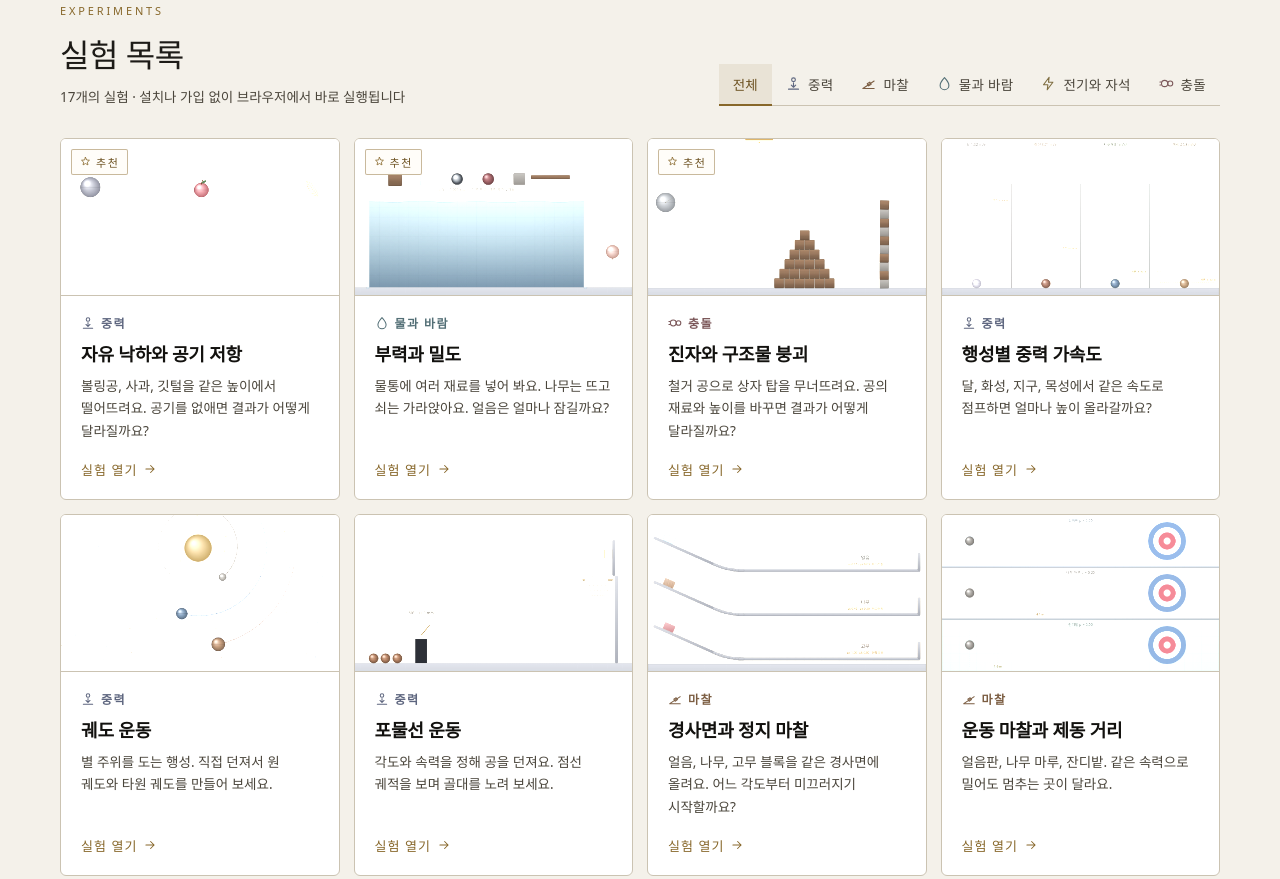
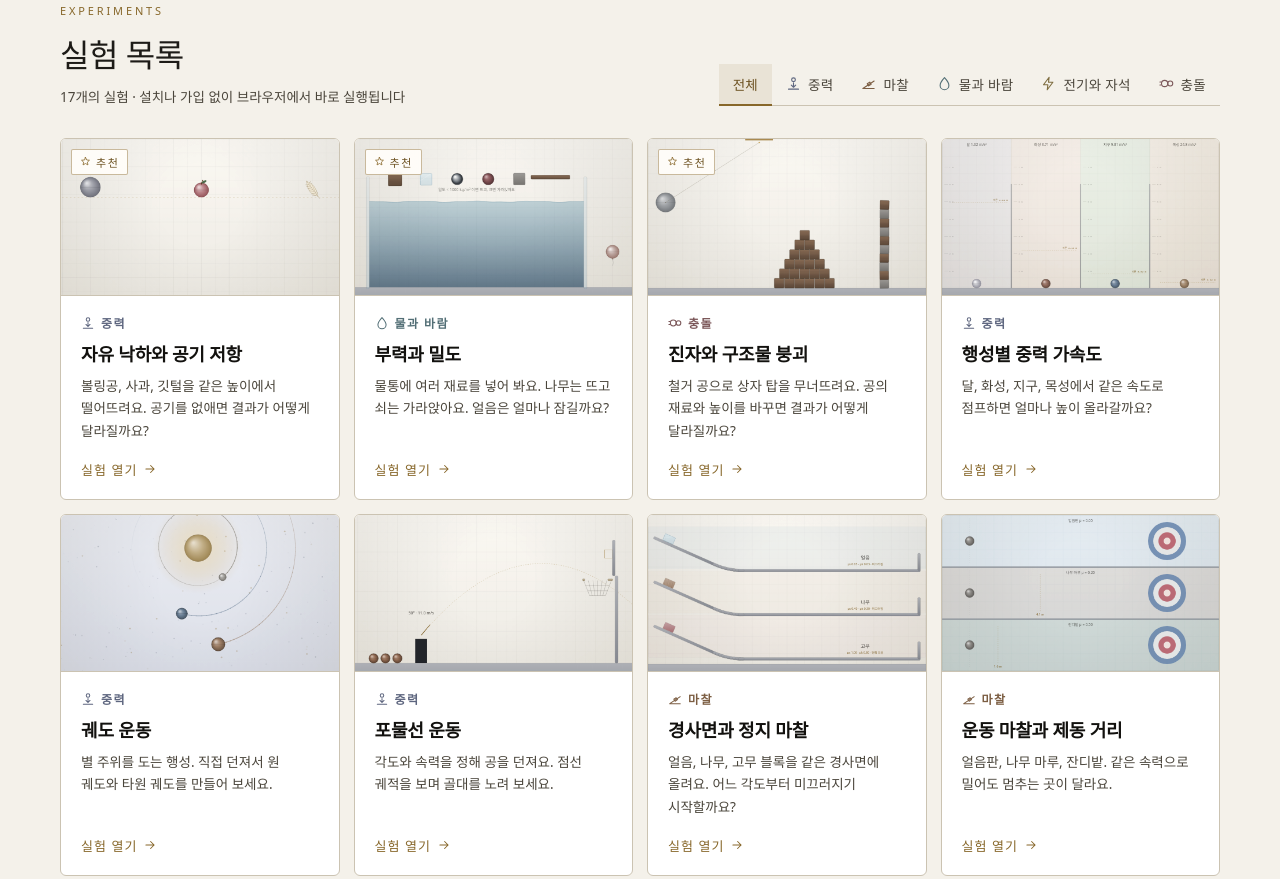
Before and after one commit to geniuskey/physics, a website built with Vite: page index.html in a window 1280 px wide. Shown: the part 781-1660 px from the top of the page. Built offline with nearby package versions, Linux system fonts and the light colour scheme; animation ran at ten frames a second; a web font is replaced by a local one.

Commit message:
새 파비콘, 테마에 맞는 실험 목록 썸네일
- 진자 파비콘 새로 그림 + 32px PNG, apple-touch-icon
- 밝은 화면에서 썸네일 밝기 필터를 빼 하얗게 날아가지 않게
- 테마를 바꾸면 썸네일을 새 테마로 다시 그림 (장면을 만들기 전에 테마를 다시 읽음)
- 실험 화면도 처음 만들 때 지금 테마 색으로
- 밝은 화면의 당구대는 옅은 세이지 펠트

Co-Authored-By: Claude Opus 5.5 <noreply@anthropic.com>

```diff
--- a/index.html
+++ b/index.html
@@ -16,7 +16,9 @@
         document.documentElement.dataset.theme = t;
       } catch (e) {}
     </script>
+    <link rel="icon" href="/favicon-32.png" type="image/png" sizes="32x32" />
     <link rel="icon" href="/favicon.svg" type="image/svg+xml" />
+    <link rel="apple-touch-icon" href="/apple-touch-icon.png" />
     <link rel="preconnect" href="https://fonts.googleapis.com" />
     <link rel="preconnect" href="https://fonts.gstatic.com" crossorigin />
     <link rel="preload" as="style" href="https://fonts.googleapis.com/css2?family=Noto+Serif+KR:wght@400;500;600&family=IBM+Plex+Mono:wght@400;500&display=swap" onload="this.onload=null;this.rel='stylesheet'" />
--- a/src/home.ts
+++ b/src/home.ts
@@ -1,6 +1,6 @@
 import { unlock, impact } from './audio';
 import { icon } from './icons';
-import { fitView, render, toWorld, type View } from './render';
+import { fitView, render, syncLight, toWorld, type View } from './render';
 import { CATS, SCENES, type Cat, type Scene } from './scenes';
 import { D, Matter, Sim, type MBody } from './sim';
 import { currentTheme, themeLabel, toggleTheme } from './theme';
@@ -137,16 +137,22 @@ function thumbnails(root: HTMLElement) {
       if (!e.isIntersecting) continue;
       io.unobserve(e.target);
       const cv = e.target as HTMLCanvasElement;
-      setTimeout(() => { if (!cancelled) drawThumb(cv); }, 0);
+      setTimeout(() => { if (!cancelled) { drawThumb(cv); drawn.add(cv); } }, 0);
     }
   }, { rootMargin: '200px' });
   canvases.forEach((c) => io.observe(c));
-  return () => { cancelled = true; io.disconnect(); };
+  // 테마를 바꾸면 이미 그린 미리보기도 새 바탕으로 다시 그려요
+  const drawn = new Set<HTMLCanvasElement>();
+  const redraw = () => drawn.forEach((cv) => drawThumb(cv));
+  window.addEventListener('themechange', redraw);
+  return () => { cancelled = true; io.disconnect(); window.removeEventListener('themechange', redraw); };
 }
 
 export function drawThumb(cv: HTMLCanvasElement) {
   const scene = SCENES.find((s) => s.id === cv.dataset.scene);
   if (!scene) return;
+  // 장면을 만들 때 정해지는 색(물체·장식)이 이전 테마로 남지 않게 먼저 맞춰요
+  syncLight();
   const sim = new Sim(scene.W ?? 1600, scene.H ?? 900);
   sim.gravity = { ...(scene.gravity ?? { x: 0, y: 1 }) };
   sim.air = scene.air ?? 1;
--- a/src/play.ts
+++ b/src/play.ts
@@ -2,7 +2,7 @@ import { currentTheme, toggleTheme } from './theme';
 import { boom, click, ding, impact, isMuted, setMuted, unlock } from './audio';
 import { MATERIALS, PICKABLE } from './materials';
 import { icon } from './icons';
-import { fitView, render, toWorld, type View } from './render';
+import { fitView, render, syncLight, toWorld, type View } from './render';
 import { CATS, labelBoxes, type Runtime, type Scene } from './scenes';
 import { D, Sim } from './sim';
 import { PLANET_G } from './units';
@@ -185,6 +185,7 @@ export function mountPlay(root: HTMLElement, scene: Scene, shared?: Shared) {
 
   // ───────────────────── 장면 만들기 ─────────────────────
   function build() {
+    syncLight();
     sim = new Sim(scene.W ?? 1600, scene.H ?? 900);
     sim.gravity = { ...(scene.gravity ?? { x: 0, y: 1 }) };
     sim.air = scene.air ?? 1;
--- a/src/render.ts
+++ b/src/render.ts
@@ -39,7 +39,7 @@ const STARS = seeded(160, 7);
 
 export function render(ctx: CanvasRenderingContext2D, sim: Sim, v: View, o: RenderOpts) {
   const t = performance.now();
-  light = document.documentElement.dataset.theme === 'light';
+  syncLight();
   ctx.setTransform(v.dpr, 0, 0, v.dpr, 0, 0);
   background(ctx, v, o.theme, t);
 
@@ -130,6 +130,10 @@ export const GOLD = '#c8a96a';
 
 // 밝은 화면이면 캔버스도 밝은 실험대가 돼요. render() 가 매 프레임 <html data-theme> 를 읽어요.
 let light = false;
+/** <html data-theme> 를 다시 읽어요. 장면을 만들기 전에 불러야 물체 색도 지금 테마로 정해져요 */
+export function syncLight() {
+  light = document.documentElement.dataset.theme === 'light';
+}
 export const isLight = () => light;
 /** 글자·가는 선의 기본색: 어두운 바탕엔 상아색, 밝은 바탕엔 먹색 */
 export const ink = (a: number) => (light ? `rgba(29,27,23,${a})` : `rgba(236,228,212,${a})`);
@@ -192,17 +196,17 @@ function background(ctx: CanvasRenderingContext2D, v: View, theme: Theme, t: num
 function worldDecor(ctx: CanvasRenderingContext2D, sim: Sim, theme: Theme) {
   const { W, H } = sim;
   if (theme === 'table') {
-    // 짙은 녹색 펠트 + 금색 상감선
-    ctx.fillStyle = '#0e3326';
+    // 짙은 녹색 펠트 + 금색 상감선 (밝은 화면에선 상아색 바탕에 어울리는 옅은 세이지 펠트)
+    ctx.fillStyle = light ? '#7fa592' : '#0e3326';
     roundRect(ctx, 0, 0, W, H, 18);
     ctx.fill();
     const g = ctx.createRadialGradient(W / 2, H * 0.45, 60, W / 2, H / 2, W * 0.65);
-    g.addColorStop(0, 'rgba(120,200,160,0.10)');
-    g.addColorStop(1, 'rgba(0,0,0,0.35)');
+    g.addColorStop(0, light ? 'rgba(255,255,240,0.18)' : 'rgba(120,200,160,0.10)');
+    g.addColorStop(1, light ? 'rgba(40,60,45,0.22)' : 'rgba(0,0,0,0.35)');
     ctx.fillStyle = g;
     roundRect(ctx, 0, 0, W, H, 18);
     ctx.fill();
-    ctx.strokeStyle = 'rgba(200,169,106,0.35)';
+    ctx.strokeStyle = light ? 'rgba(122,92,34,0.45)' : 'rgba(200,169,106,0.35)';
     ctx.lineWidth = 1.5;
     roundRect(ctx, 46, 46, W - 92, H - 92, 8);
     ctx.stroke();
--- a/src/style.css
+++ b/src/style.css
@@ -218,6 +218,9 @@ kbd {
 /* 당구대 초록만 혼자 튀지 않게 채도를 다른 카드와 맞춰요 */
 .thumb canvas[data-scene='billiards'] { filter: saturate(0.45) brightness(1.05); }
 .card:hover .thumb canvas { filter: brightness(1.4) contrast(1.05); }
+/* 밝은 화면: 캔버스가 이미 밝은 실험대라 밝기를 올리면 하얗게 날아가요. 그대로 두고 살짝만 또렷하게 */
+:root[data-theme='light'] .thumb canvas { filter: contrast(1.04); }
+:root[data-theme='light'] .card:hover .thumb canvas { filter: contrast(1.08) brightness(0.98); }
 .badge {
   position: absolute; top: 10px; left: 10px; display: inline-flex; align-items: center; gap: 5px;
   padding: 4px 8px; border-radius: 2px; font-size: 11px; font-weight: 500; letter-spacing: 0.14em;
```
Also changed, not shown: public/apple-touch-icon.png (added), public/favicon-32.png (added), public/favicon.svg.
